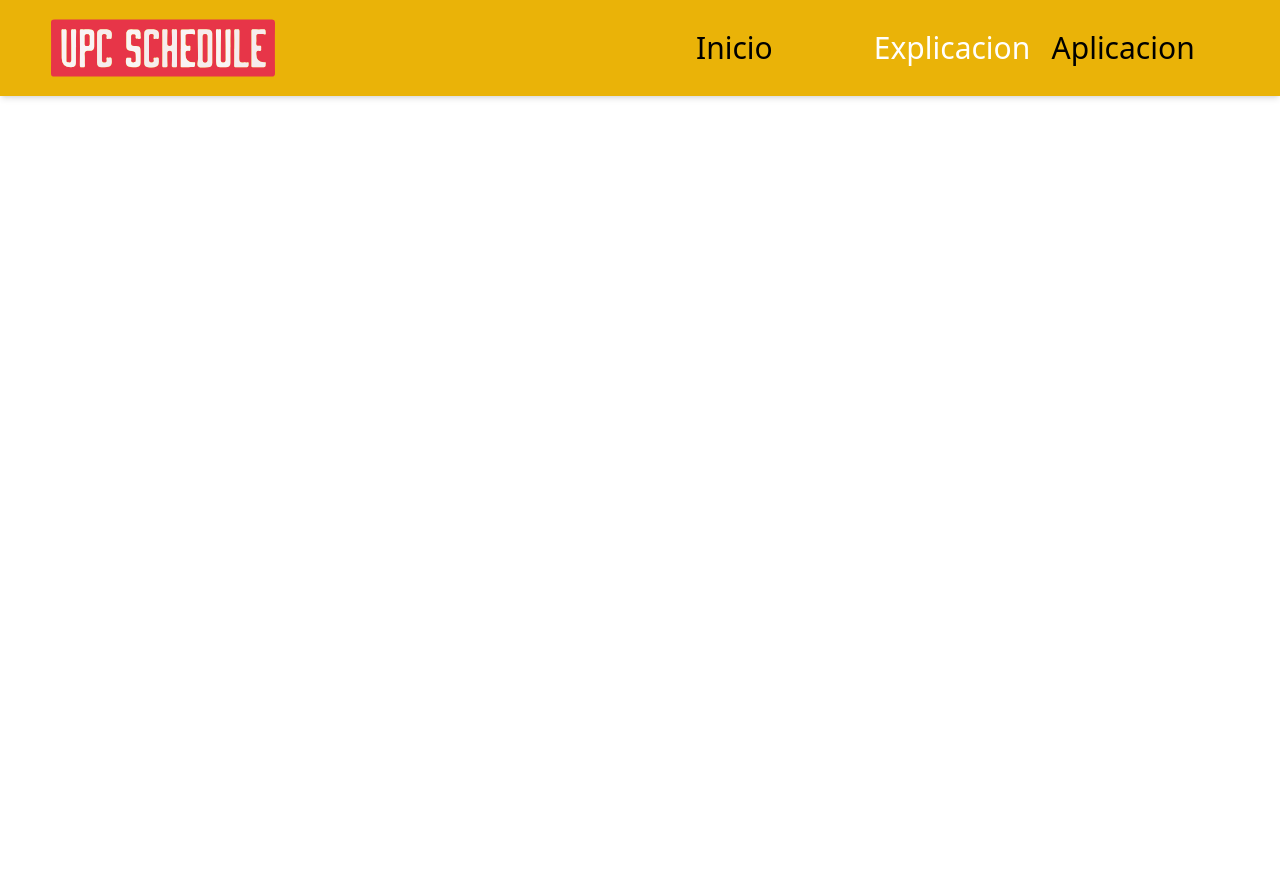
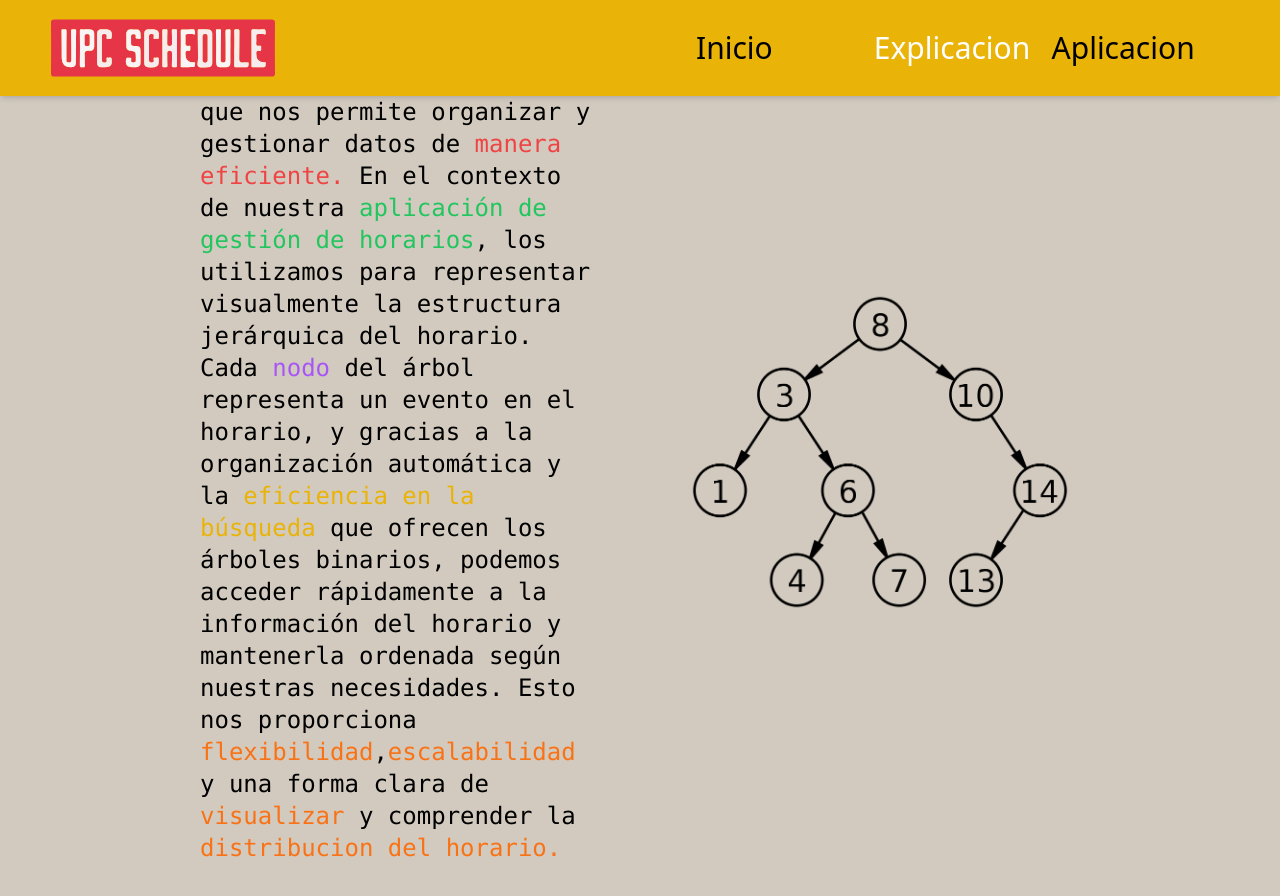
Before and after one commit to JulioXC4/Proyecto-Matem-tica-Discreta, a Next.js app: page /about in a window 1280 px wide. Shown: the top 896 px of the page. Before the commit the page ends 800 px from the top, so only its background shows below. Built offline with nearby package versions, Linux system fonts and the light colour scheme.

Commit message:
saved before deploying

```diff
--- a/app/about/page.tsx
+++ b/app/about/page.tsx
@@ -1,9 +1,45 @@
-import React from 'react'
+"use client";
+import React from "react";
 
 const About = () => {
   return (
-    <div>About</div>
-  )
-}
+    <div className="bg-[#D2CABF] min-h-screen w-full flex items-center justify-center">
+      <div className="text-black font-mono text-balance flex justify-center items-center w-[75%] h-full">
+        <div className="flex flex-col items-center justify-around w-1/2 h-full">
+          <p className="lg:text-2xl md:text-2xl font-light mb-10 w-5/6">
+            ¡Los <span className="text-white">arboles binarios</span> son una{" "}
+            <span className="text-blue-500">estructura de datos</span>{" "}
+            fundamental en informática que nos permite organizar y gestionar
+            datos de <span className="text-red-500">manera eficiente.</span> En
+            el contexto de nuestra{" "}
+            <span className="text-green-500">
+              aplicación de gestión de horarios
+            </span>
+            , los utilizamos para representar visualmente la estructura
+            jerárquica del horario. Cada{" "}
+            <span className="text-purple-500">nodo</span> del árbol representa
+            un evento en el horario, y gracias a la organización automática y la{" "}
+            <span className="text-yellow-500">eficiencia en la búsqueda</span>{" "}
+            que ofrecen los árboles binarios, podemos acceder rápidamente a la
+            información del horario y mantenerla ordenada según nuestras
+            necesidades. Esto nos proporciona{" "}
+            <span className="text-orange-500">flexibilidad</span>,
+            <span className="text-orange-500">escalabilidad</span> y una forma
+            clara de <span className="text-orange-500">visualizar</span> y
+            comprender la
+            <span className="text-orange-500"> distribucion del horario.</span>
+          </p>
+        </div>
+        <div className="flex items-center justify-center w-1/2 ">
+          <img
+            src="/images/tree.png"
+            alt="Imagen Arbol"
+            className="h-[80%] w-[80%] transition duration-300 ease-in-out transform hover:scale-110"
+          />
+        </div>
+      </div>
+    </div>
+  );
+};
 
-export default About
+export default About;
--- a/app/app/components/App.tsx
+++ b/app/app/components/App.tsx
@@ -18,7 +18,7 @@ const App: React.FC = () => {
   return (
     <div className="bg-[#D2CABF] h-screen w-full flex justify-center items-center">
       <div className="flex flex-col justify-evenly items-center w-5/6 h-full">
-        <div>
+        <div className="flex justify-center items-center w-full border-b border-gray-400 rounded-md p-4">
           <Inputs addCourse={addCourse} />
         </div>
         <Courses courses={courseList} />
--- a/app/app/components/Inputs.tsx
+++ b/app/app/components/Inputs.tsx
@@ -1,9 +1,10 @@
 "use client";
 
 import React, { useState } from "react";
-import { TbBinaryTree } from "react-icons/tb";
 import { MdOutlineCancel } from "react-icons/md";
+import { GiTeacher } from "react-icons/gi";
 import { Node } from "@/app/interfaces/node";
+import { FaBook } from "react-icons/fa";
 import { Course, Teacher } from "@/app/interfaces/course";
 import Modal from "./Modal";
 
@@ -101,13 +102,13 @@ const Inputs: React.FC<InputsProps> = ({ addCourse }) => {
   };
 
   return (
-    <div className="flex justify-start items-center w-full h-full">
+    <div className="flex justify-center items-center w-full h-full">
       <div className="m-4">
         <button
           className="bg-green-400 w-36 h-36 rounded-lg text-white text-center flex flex-col justify-evenly items-center shadow-md transform transition-transform hover:scale-105"
           onClick={handleOpenModal}
         >
-          <TbBinaryTree className="mt-2 w-12 h-12" />
+          <FaBook className="mt-2 w-12 h-12" />
           Agregar Curso
         </button>
       </div>
@@ -165,16 +166,18 @@ const Inputs: React.FC<InputsProps> = ({ addCourse }) => {
             </div>
           ))}
           <button
-            className="bg-blue-500 hover:bg-blue-600 text-white font-bold py-2 px-4 rounded focus:outline-none focus:shadow-outline m-2"
+            className="bg-blue-500 hover:bg-blue-600 text-white font-bold py-2 px-6 rounded focus:outline-none focus:shadow-outline m-2"
             onClick={handleAddTeacher}
           >
             Agregar Profesor
+            <GiTeacher className="w-8 h-8"/>
           </button>
           <button
             className="bg-green-500 hover:bg-green-600 text-white font-bold py-2 px-4 rounded focus:outline-none focus:shadow-outline m-2"
             onClick={handleAddCourse}
           >
             Crear Curso
+            <FaBook className="w-8 h-8"/>
           </button>
           {errorMessage && <p className="text-red-500 mt-4">{errorMessage}</p>}
         </div>
--- a/app/app/components/Modal.tsx
+++ b/app/app/components/Modal.tsx
@@ -1,6 +1,7 @@
 "use client";
 
 import React from "react";
+import { FaWindowClose } from "react-icons/fa";
 
 const Modal = ({ isOpen, onClose, children }: any) => {
   return (
@@ -10,10 +11,10 @@ const Modal = ({ isOpen, onClose, children }: any) => {
           <div className="relative w-auto max-w-[400px] p-6 mx-auto my-4 bg-white border border-gray-300 rounded-lg shadow-lg outline-none focus:outline-none">
             <div className="absolute top-2 left-4">
               <button
-                className="text-sm text-gray-500 hover:text-gray-600 focus:outline-none"
+                className="text-sm text-red-500 hover:text-red-600 focus:outline-none"
                 onClick={onClose}
               >
-                Cerrar
+                <FaWindowClose className="w-6 h-6" />
               </button>
             </div>
             <div className="relative flex flex-col w-full max-h-96 overflow-y-auto my-4">
```
Also changed, not shown: app/app/components/Courses.tsx (+38 -22 lines), public/images/tree.png (added).
